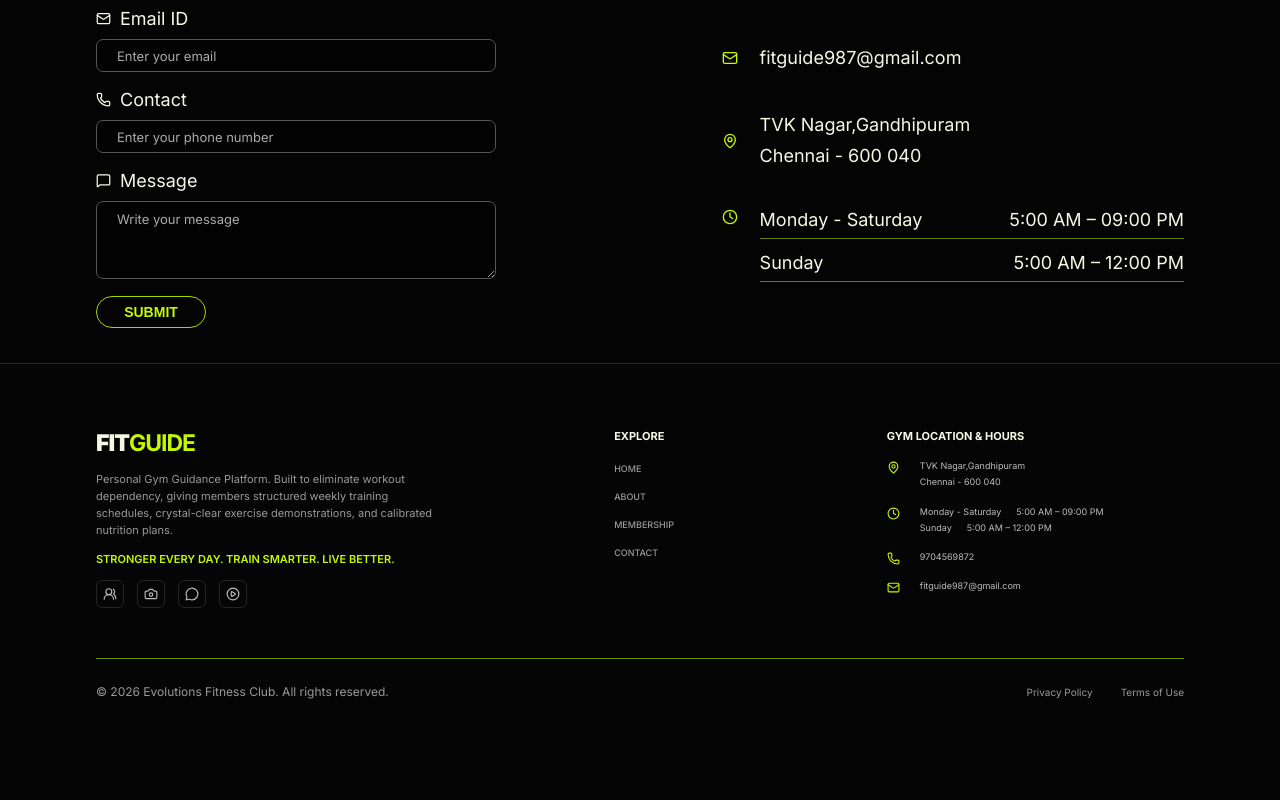
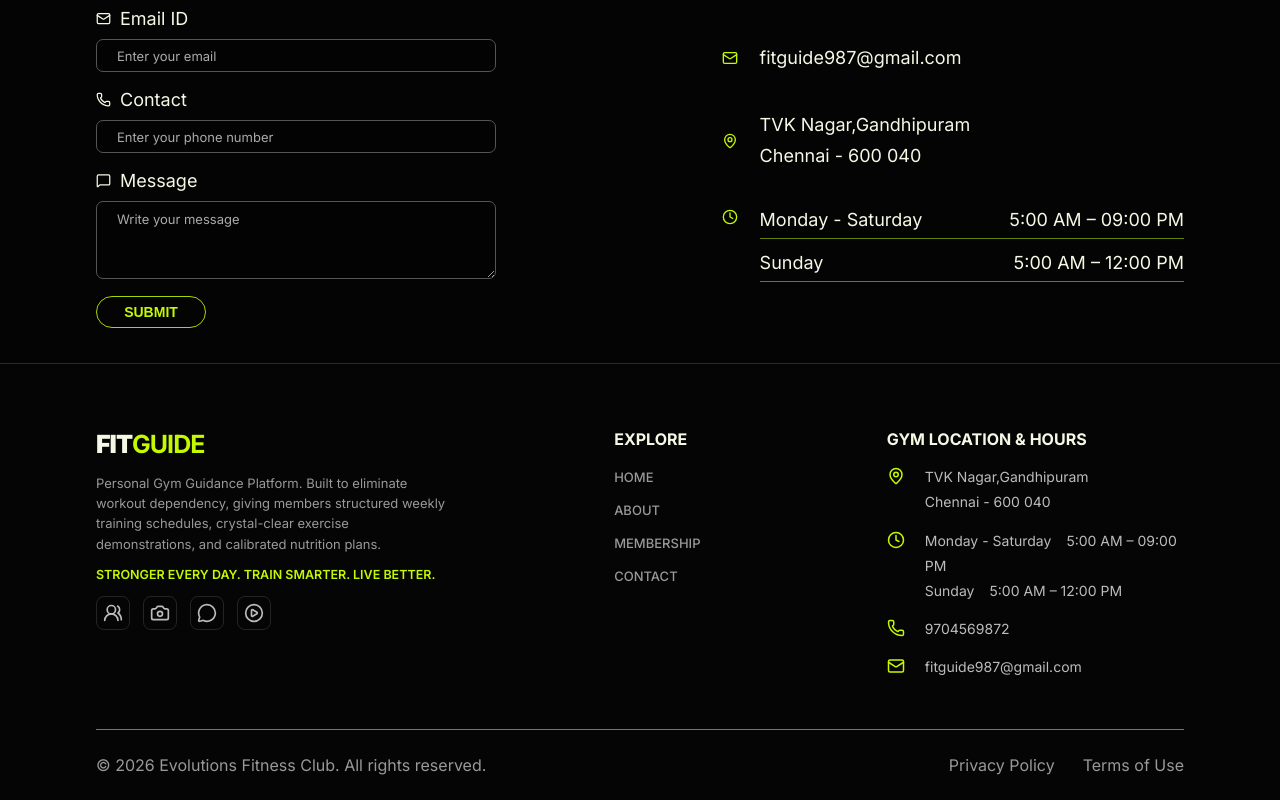
Before and after one commit to Gobi-04/gym, a React (Vite) app in the folder frontend/: page / in a window 1280 px wide. Shown: the part 3106-3906 px from the top of the page. Before the commit the page ends 3830 px from the top, so only its background shows below. Built offline with nearby package versions, Linux system fonts and the light colour scheme.

Commit message:
change the font size in footer page

```diff
--- a/frontend/src/styles/Footer.css
+++ b/frontend/src/styles/Footer.css
@@ -28,7 +28,7 @@
   display: inline-flex;
   align-items: center;
   color: #f5f8e5;
-  font-size: 23px;
+  font-size: 25px;
   font-weight: 900;
   font-style: italic;
   letter-spacing: -1px;
@@ -41,7 +41,7 @@
 
 .footer-description {
   color: #999999;
-  font-size: 11px;
+  font-size: 13px;
   line-height: 1.55;
   max-width: 350px;
   margin-bottom: 13px;
@@ -49,7 +49,7 @@
 
 .footer-brand h4 {
   color: #c5f900;
-  font-size: 11px;
+  font-size: 12.5px;
   font-weight: 600;
   margin-bottom: 14px;
 }
@@ -62,10 +62,10 @@
 }
 
 .social-links a {
-  width: 28px;
-  height: 28px;
+  width: 34px;
+  height: 34px;
   border: 1px solid #242424;
-  border-radius: 6px;
+  border-radius: 8px;
   display: flex;
   align-items: center;
   justify-content: center;
@@ -74,8 +74,8 @@
 }
 
 .social-links a svg {
-  width: 14px;
-  height: 14px;
+  width: 20px;
+  height: 20px;
 }
 
 .social-links a:hover {
@@ -93,7 +93,7 @@
 
 .footer-explore h3,
 .footer-location h3 {
-  font-size: 11px;
+  font-size: 16px;
   font-weight: 700;
   color: #f5f8e5;
   margin-bottom: 20px;
@@ -101,7 +101,7 @@
 
 .footer-explore a {
   color: #999999;
-  font-size: 9px;
+  font-size: 13px;
   font-weight: 500;
   margin-bottom: 17px;
   transition: 0.3s;
@@ -128,8 +128,8 @@
 }
 
 .footer-info svg {
-  width: 13px;
-  height: 13px;
+  width: 18px;
+  height: 18px;
   color: #c5f900;
   flex-shrink: 0;
   margin-top: 3px;
@@ -137,7 +137,7 @@
 
 .footer-info p {
   color: #bcbcbc;
-  font-size: 9px;
+  font-size: 14px;
   line-height: 1.8;
 }
 
@@ -158,7 +158,7 @@
 
 .footer-bottom p {
   color: #999999;
-  font-size: 12px;
+  font-size: 16px;
 }
 
 .footer-legal {
@@ -168,7 +168,7 @@
 
 .footer-legal a {
   color: #999999;
-  font-size: 10px;
+  font-size: 16px;
   transition: 0.3s;
 }
 
```
